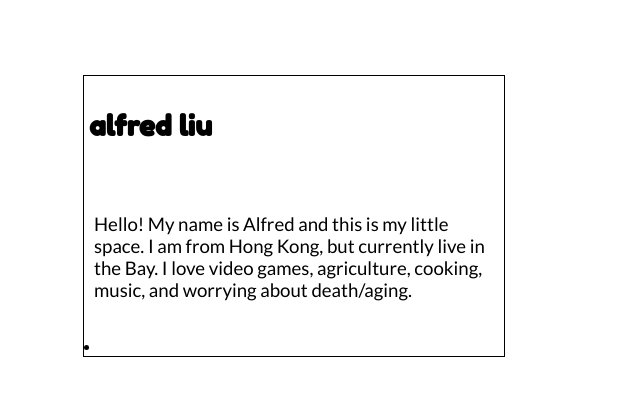
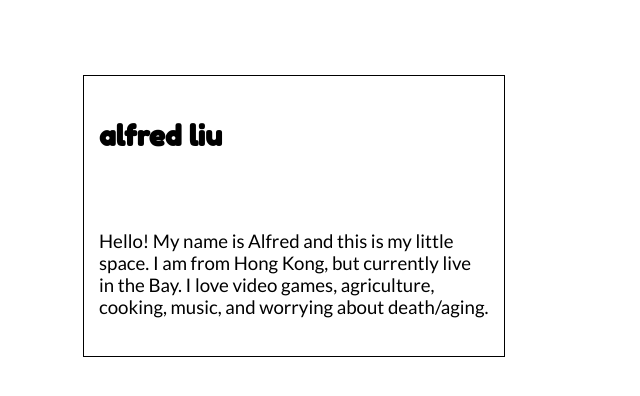
Before and after one commit to AlfredLiu13/alfredliu.github.io, a plain HTML site: page index.html in a window 1280 px wide. Shown: the whole page, without its empty margins (0-640 px from the left). Drawn offline with nearby package versions, Linux system fonts and the light colour scheme.

Commit message:
Update global.css

```diff
--- a/global.css
+++ b/global.css
@@ -34,7 +34,7 @@ body{
     font-family:Fredoka One;
     font-size:18pt;
     font-weight:bold;
-    margin: 5px
+    margin: 15px
 }
 
 .main{
@@ -42,9 +42,9 @@ body{
     font-family:Lato;
     font-size:14pt;
     font-weight:"Light 300";
-    padding-top:7px;
-    padding-bottom:7px;
-    margin:10px;
+    padding-top:0px;
+    padding-bottom:0px;
+    margin:15px;
 }
 
 
```
